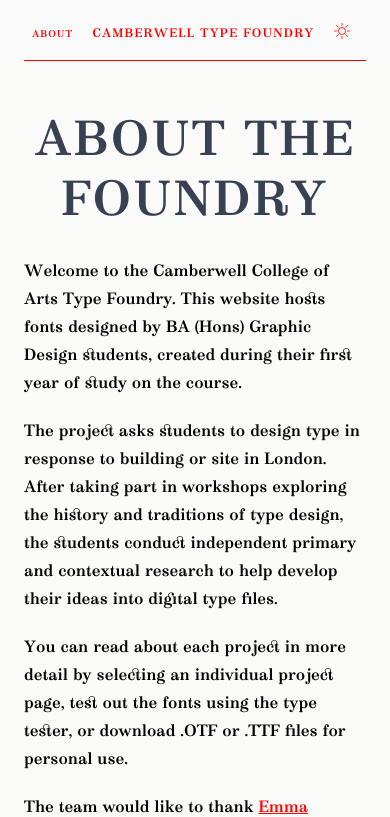
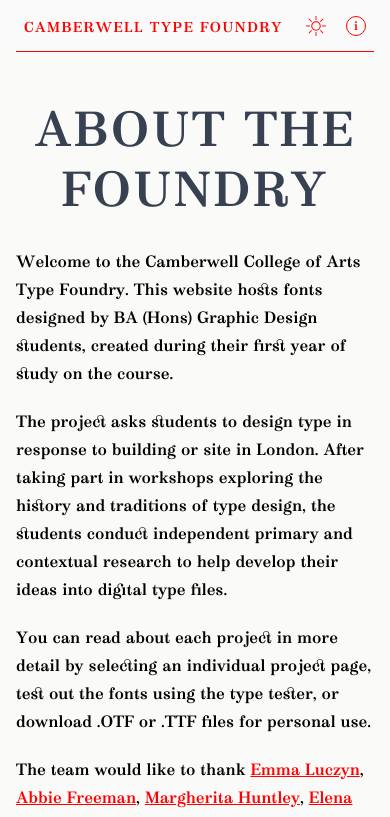
Before and after one commit to IdealPress/camberwell-type-foundry, a Next.js app: page /about in a window 390 px wide. Shown: the top 817 px of the page. Built offline with nearby package versions, Linux system fonts and the light colour scheme.

Commit message:
Style updates

```diff
--- a/components/Layout.js
+++ b/components/Layout.js
@@ -11,9 +11,7 @@
     </Head>
 
     <Navigation />
-    <main className="px-6 min-h-screen">
-      {children}
-    </main>
+    <main className="px-4 md:px-6 min-h-screen">{children}</main>
 
     <Footer />
   </div>
--- a/components/Navigation.js
+++ b/components/Navigation.js
@@ -7,29 +7,42 @@
   const [darkMode, setDarkMode] = useDarkMode();
 
   return (
-    <div className="bg-neutral-50 dark:bg-black px-6 sticky top-0 z-20 transition-colors">
-      <div className="flex justify-between items-baseline sm:items-center font-serif border-b border-tf-red dark:border-tf-purple transition-colors px-2 pt-5 pb-4">
+    <div className="bg-neutral-50 dark:bg-black px-4 md:px-6 sticky top-0 z-20 transition-colors">
+      <div className="flex justify-between items-baseline sm:items-center font-serif border-b border-tf-red dark:border-tf-purple transition-colors px-2 pt-2 pb-3 sm:pt-5 sm:pb-4">
         <Link href="/about">
-            <a className="uppercase tracking-widest text-[0.6rem] sm:text-base transition-colors text-tf-red dark:text-tf-purple  focus:outline-none focus:border-b border-current">
-              About
+          <a className="hidden md:block uppercase tracking-widest text-[0.6rem] sm:text-base transition-colors text-tf-red dark:text-tf-purple focus:outline-none focus:border-b border-current">
+            <span className="hidden md:block">About</span>
           </a>
         </Link>
-          <div className="md:pl-2 md:pr-12 text-center">
+        <div className="md:pl-2 md:pr-12 md:text-center">
           <Link href="/">
-              <a className="text-xs md:text-lg lg:text-xl uppercase tracking-widest transition-colors text-tf-red dark:text-tf-purple  focus:outline-none focus:border-b border-current">
-                Camberwell <span className="hidden sm:inline">College of Arts</span> Type Foundry
+            <a className="text-sm md:text-lg lg:text-xl uppercase tracking-widest transition-colors text-tf-red dark:text-tf-purple  focus:outline-none focus:border-b border-current">
+              Camberwell{" "}
+              <span className="hidden sm:inline">College of Arts</span> Type
+              Foundry
             </a>
           </Link>
         </div>
+        <div className="flex space-x-4 translate-y-1 sm:translate-y-0">
           {typeof window !== "undefined" && (
             <button
               tabIndex="0"
               onClick={setDarkMode}
-            className="cursor-pointer uppercase tracking-wider transition-colors w-6 text-lg text-tf-red dark:text-tf-purple sm:text-2xl leading-none focus:text-black focus:outline-none dark:focus:text-white"
+              className="cursor-pointer uppercase tracking-wider transition-colors w-6 text-lg text-tf-red dark:text-tf-purple leading-none focus:text-black focus:outline-none dark:focus:text-white"
             >
-            {darkMode ? <MoonSVG className="translate-y-0.5 ml-1 sm:-mt-0.5 w-3 h-4 sm:w-4 sm:h-5 fill-tf-purple" /> : <SunSVG className="w-4 h-4 sm:w-6 sm:h-6 translate-y-0.5 sm:-mt-0.5" />}
+              {darkMode ? (
+                <MoonSVG className="translate-y-0.5 ml-1 w-4 h-5 fill-tf-purple" />
+              ) : (
+                <SunSVG className="w-5 h-5 md:w-6 sm:h-6 translate-y-0.5 " />
+              )}
             </button>
           )}
+          <Link href="/about">
+            <a className="flex text-xs justify-center items-center md:hidden w-5 h-5 transition-colors text-tf-red dark:text-tf-purple border-tf-red dark:border-tf-purple border-[0.5px] focus:outline-none rounded-full mt-1 md:mt-0.5">
+              <span>i</span>
+            </a>
+          </Link>
+        </div>
       </div>
     </div>
   );
--- a/components/PreviewInput.js
+++ b/components/PreviewInput.js
@@ -1,7 +1,7 @@
 import Image from "next/image";
 import Link from "next/link";
 import { useRouter } from "next/router";
-import { useState } from "react";
+import { useState, useEffect } from "react";
 import { Range } from "react-range";
 
 const alphabet = "ABCDEFGHIJKLMNOPQRSTUVWXYZ abcdefghijklmnopqrstuvwxyz";
@@ -30,8 +30,15 @@
   defaultSize = 170,
 }) => {
   const router = useRouter();
+
   const [values, setValues] = useState([defaultSize]);
   const [textAreaContent, setTextAreaContent] = useState(entry.data.title);
+
+  useEffect(() => {
+    if (window.innerWidth < 768) {
+      setValues([100]);
+    }
+  }, []);
 
   const usesFont = entry.data.font;
   const usesImage = !entry.data.font && entry.data.cover;
@@ -48,26 +55,31 @@
             className="text-center focus:text-tf-red dark:focus:text-tf-purple whitespace-nowrap overflow-y-hidden focus:outline-none bg-transparent focus:bg-white rounded-xl p-5 w-full dark:bg-black dark:focus:bg-neutral-900 transition-colors scrollbar-thin scrollbar-thumb-neutral-300 dark:scrollbar-thumb-white scrollbar-track-neutral-50 dark:scrollbar-track-neutral-900"
             style={{
               fontSize: `${values[0]}px`,
-              height: `${defaultSize * 1.6}px`,
+              height: `${values[0] * 1.6}px`,
             }}
           ></textarea>
         </div>
       )}
       {usesImage && router.pathname === "/" && (
         <Link href={`${entry.folder}/${entry.data.slug}`}>
-          <div style={{ backgroundImage: `url(${entry.data.cover})` }} className="h-60 w-full bg-cover bg-center mb-4 cursor-pointer" />
+          <div
+            style={{ backgroundImage: `url(${entry.data.cover})` }}
+            className="h-60 w-full bg-cover bg-center mb-4 cursor-pointer"
+          />
         </Link>
       )}
       {displayOptions && (
         <div className="md:flex items-center md:space-x-8 space-y-4 md:space-y-0">
-          <p className="text-sm text-center tracking-wide dark:text-white min-w-max">{entry.data.author} </p>
+          <p className="text-sm text-center tracking-wide dark:text-white min-w-max">
+            {entry.data.author}{" "}
+          </p>
           <div className="flex items-center justify-between sm:justify-end space-x-2 w-full">
-            { usesFont && (
+            {usesFont && (
               <>
                 <button
                   onClick={() =>
                     setTextAreaContent(
-                      pangrams[Math.floor(Math.random() * pangrams.length)]
+                      pangrams[Math.floor(Math.random() * pangrams.length)],
                     )
                   }
                   className="text-xs text-neutral-600 dark:text-neutral-300 p-2 bg-neutral-100 hover:bg-neutral-900 hover:text-neutral-200 dark:bg-neutral-900 dark:hover:bg-neutral-50 dark:hover:text-neutral-900 transition-colors rounded-full focus:outline-neutral-900 dark:focus:outline-neutral-50"
--- a/package.json
+++ b/package.json
@@ -1,5 +1,5 @@
 {
-  "name": "my-app",
+  "name": "camberwell-type-foundry",
   "private": true,
   "scripts": {
     "dev": "next dev",
--- a/pages/index.js
+++ b/pages/index.js
@@ -2,17 +2,18 @@
 import { data, directories } from "../utils/contentUtils";
 
 export default function Home({ content, directories }) {
-  return directories.slice().reverse().map((directory, dirIndex) => (
+  return directories
+    .slice()
+    .reverse()
+    .map((directory, dirIndex) => (
       <div key={dirIndex} className="pb-24">
-      <p className="uppercase transition-colors tracking-widest w-full -mt-2 text-xs font-serif pt-4 md:pt-5 pb-2 px-2 dark:text-tf-purple dark:bg-black dark:border-tf-purple border-tf-red text-tf-red bg-neutral-50 z-10 border-b inline-block sticky top-14 ">
+        <p className="uppercase transition-colors tracking-widest w-full -mt-2 text-xs font-serif pt-4 md:pt-5 pb-2 px-2 dark:text-tf-purple dark:bg-black dark:border-tf-purple border-tf-red text-tf-red bg-neutral-50 z-10 border-b inline-block sticky top-12 sm:top-14">
           Class of {directory}
         </p>
         <div className="flex flex-col space-y-8">
           {content[directory].map((entry, entIndex) => {
-          if (entry.data.font || entry.data.cover)  {
-            return (
-              <PreviewInput key={entIndex} entry={entry} />
-            )
+            if (entry.data.font || entry.data.cover) {
+              return <PreviewInput key={entIndex} entry={entry} />;
             }
           })}
         </div>
--- a/styles/fonts.css
+++ b/styles/fonts.css
@@ -1,3 +1,11 @@
+
+@font-face {
+  font-family: "truss";
+  src: url("/typefaces/truss.ttf")
+}
+.truss {
+  font-family: "truss";
+}
 
 @font-face {
   font-family: "line-candy";
```
Also changed, not shown: content/2026/truss.md (+1 -1 lines), public/typefaces/truss.ttf (added). Lines whose indentation alone changed are shown as unchanged.
